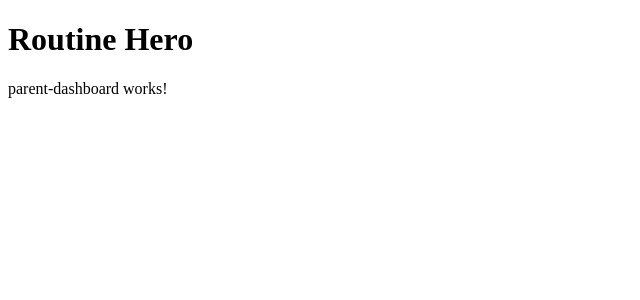
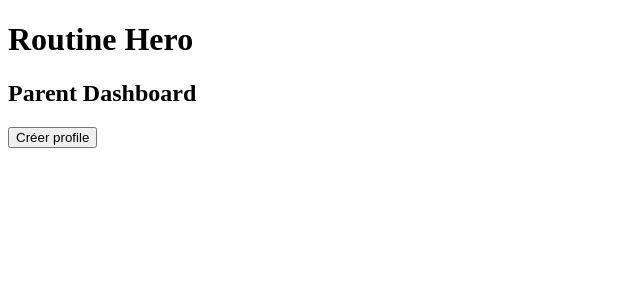
Before and after one commit to leaandredev/RoutineHero, an Angular app in the folder routine-hero/: page /parent in a window 1280 px wide. Shown: the top 300 px of the page, without its empty margins (0-640 px from the left). Built offline with nearby package versions, Linux system fonts and the light colour scheme.

Commit message:
[AF-626] feat add child profile : add button to access create profile page

```diff
--- a/routine-hero/src/app/features/parent/parent-dashboard/parent-dashboard.component.html
+++ b/routine-hero/src/app/features/parent/parent-dashboard/parent-dashboard.component.html
@@ -1 +1,2 @@
-<p>parent-dashboard works!</p>
+<h2>Parent Dashboard</h2>
+<button routerLink="profil/create">Créer profile</button>
```
Also changed, not shown: routine-hero/src/app/features/parent/parent-dashboard/parent-dashboard.component.ts (+4 -5 lines).
